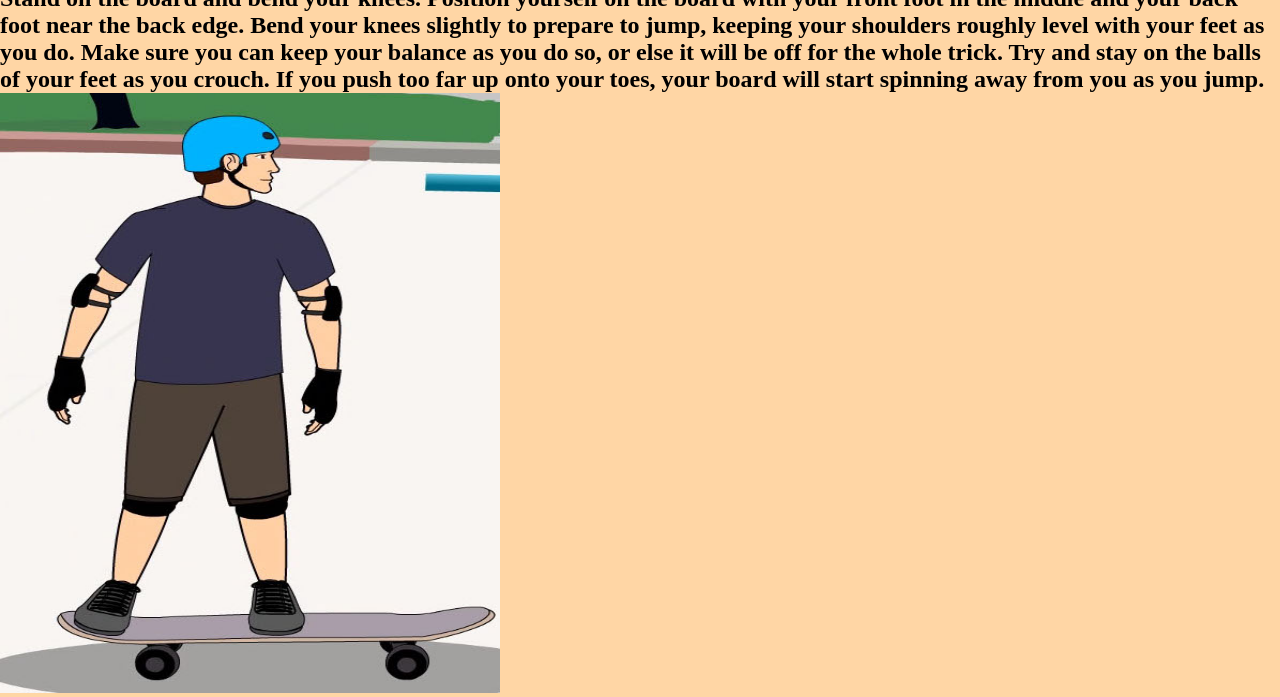
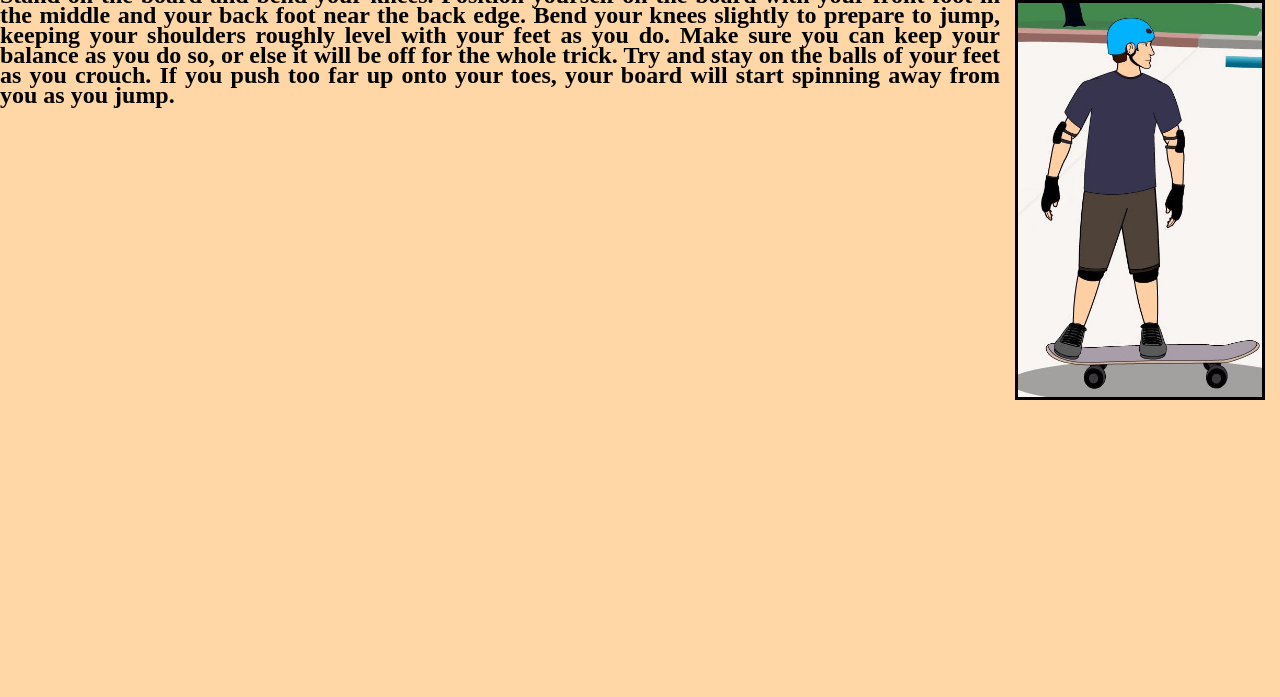
Before and after one commit to HamzaHocini1997/MMP240, a plain HTML site: page step_by_step/step1.html in a window 1280 px wide. Shown: the part 110-807 px from the top of the page. Drawn offline with Linux system fonts and the light colour scheme.

Commit message:
added reponsive

```diff
--- a/nav_exercise/step1.html
+++ b/step_by_step/step1.html
@@ -17,9 +17,13 @@
 
 <h1>Step 1</h1>
 
+<img src="images/olliestep1.jpg" class="right-responsive" style="height: 400px; width: 250px" >
+
 <h2>Stand on the board and bend your knees. Position yourself on the board with your front foot in the middle and your back foot near the back edge. Bend your knees slightly to prepare to jump, keeping your shoulders roughly level with your feet as you do. Make sure you can keep your balance as you do so, or else it will be off for the whole trick.
 Try and stay on the balls of your feet as you crouch. If you push too far up onto your toes, your board will start spinning away from you as you jump.</h2>
-<img src="olliestep1.jpg" alt="ollie step 1" style="width:500px;height:600px;">
+
+
+
 
 </body>
 </html>
--- a/nav_exercise/style.css
+++ b/step_by_step/style.css
@@ -4,6 +4,8 @@ padding: 0;
 box-sizing: border-box;
 
 }
+
+
 
 /*navigationb styles*/
 
@@ -36,7 +38,26 @@ body{
 h1{
 	text-align: center;
 	font:"Comic Sans MS", cursive, sans-serif
+}
 
-<div id="olliestep1.jpg" style="float: left; width: 604px; position: relative;">
-<img src="bla.jpg">
-</div>
+
+.right-responsive{
+	max-width:80%
+	height: 150px;
+	float: right;
+	margin: 15px 15px 15px 15px;
+	border: solid 3px #000000
+}
+
+h2{
+	text-align: justify;
+	line-height: 20px;
+	}
+
+	.mydiv{
+	box-sizing:border-box;
+	border: solid 15px #e51b1b;
+	padding: 0;
+	float:left;
+	margin: 25px 25px 25px 0;
+	}
```
Also changed, not shown: step_by_step/step2.html (renamed from nav_exercise/step2.html, +2 -0 lines), step_by_step/step3.html (renamed from nav_exercise/step3.html, +2 -0 lines), step_by_step/images/ollie.jpg (added), step_by_step/images/olliestep1.jpg (renamed from nav_exercise/olliestep1.jpg), step_by_step/images/olliestep2.jpg (added), step_by_step/images/olliestep3.jpg (added), step_by_step/images/olliestep4.jpg (added), step_by_step/index.html (renamed from nav_exercise/index.html), 4 other files.
